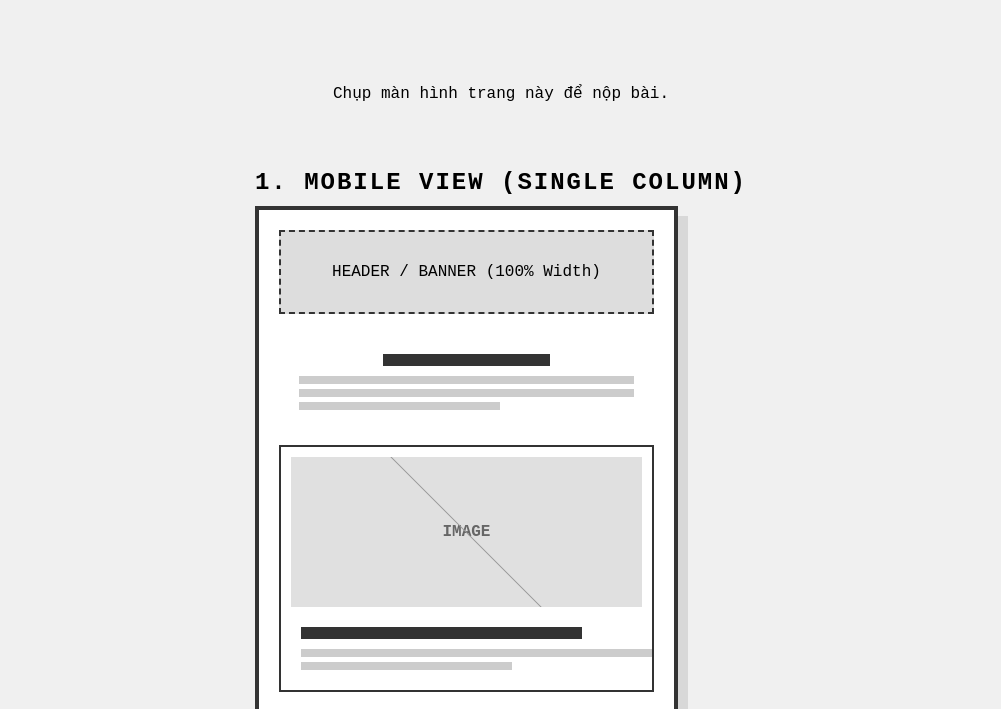
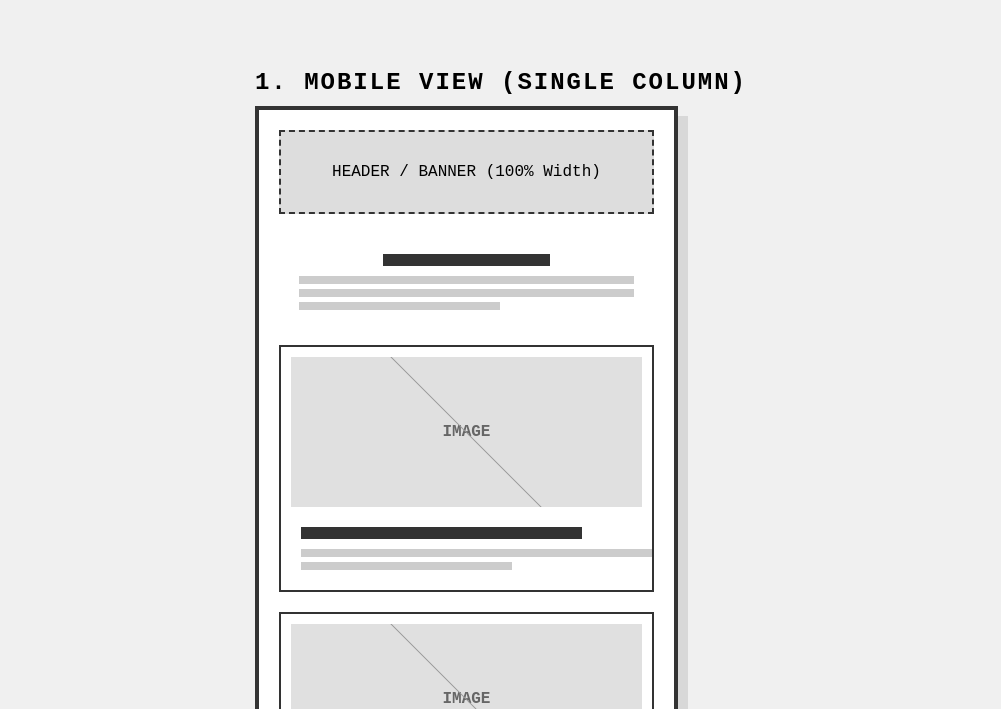
Before and after one commit to TheLiems-dev/courrr, a plain HTML site: page index.html in a window 1280 px wide. Shown: the part 89-798 px from the top of the page, without its empty margins (139-1140 px from the left). Drawn offline with Linux system fonts and the light colour scheme.

Commit message:
index.html

```diff
--- a/index.html
+++ b/index.html
@@ -134,7 +134,7 @@
 <body>
 
     <h1>Bản Phác Thảo (Wireframes) - Bài tập Thiết kế Web</h1>
-    <p>Chụp màn hình trang này để nộp bài.</p>
+
 
     <!-- MOBILE VIEW -->
     <div>
```
